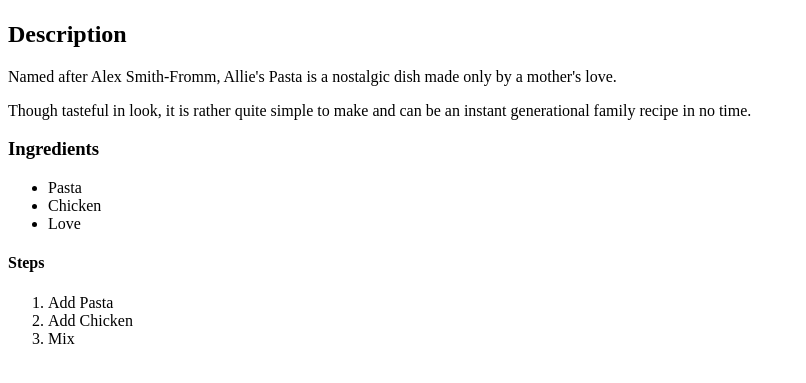
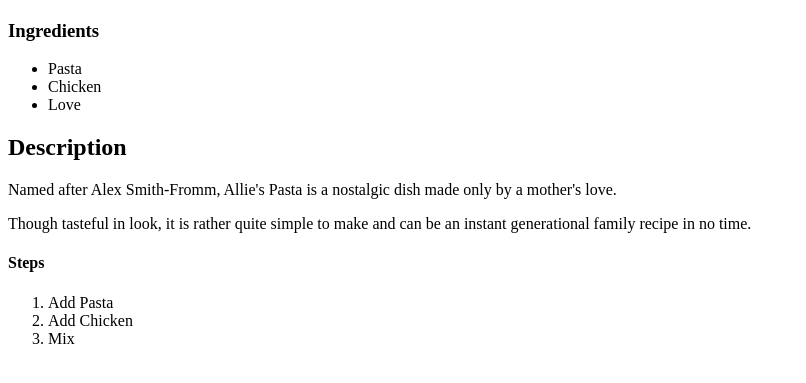
Before and after one commit to drichervon/odin-recipes, a plain HTML site: page recipes/allies_pasta.html in a window 1280 px wide. Shown: the part 383-766 px from the top of the page, without its empty margins (0-806 px from the left). Drawn offline with Linux system fonts and the light colour scheme.

Commit message:
index.html

```diff
--- a/recipes/allies_pasta.html
+++ b/recipes/allies_pasta.html
@@ -4,25 +4,36 @@
     <head>
         <meta charset="UTF-8">
         <title>Allie's Pasta Recipe</title>
+        <link rel="stylesheet" href="../alliespasta.css">
     </head>
 
     <body>
         <h1>Allie's Pasta Recipe</h1>
-        <!-- image of the finished dish --> <img src="https://skinnyspatula.com/wp-content/uploads/2022/10/Creamy_Garlic_Chicken_Pasta_0-720x720.jpg" height="" width="">
+        <img src="https://skinnyspatula.com/wp-content/uploads/2022/10/Creamy_Garlic_Chicken_Pasta_0-720x720.jpg" height="" width="" class="image">
+
+        <div class="ingredients">
+            <h3 style=text-align: center;>Ingredients</h3>
+            <ul>
+                <li>Pasta</li>
+                <li>Chicken</li>
+                <li>Love</li>
+            </ul>
+        </div>
+
         <h2>Description</h2>
         <p>Named after Alex Smith-Fromm, Allie's Pasta is a nostalgic dish made only by a mother's love.</p>
         <p>Though tasteful in look, it is rather quite simple to make and can be an instant generational family recipe in no time.</p>
-        <h3>Ingredients</h3>
-        <ul>
-            <li>Pasta</li>
-            <li>Chicken</li>
-            <li>Love</li>
-        </ul>
+
+
+
+        <div class="steps">
         <h4>Steps</h4>
         <ol>
             <li>Add Pasta</li>
             <li>Add Chicken</li>
             <li>Mix</li>
         </ol>
+        </div>
+
     </body>
 </html>
```
